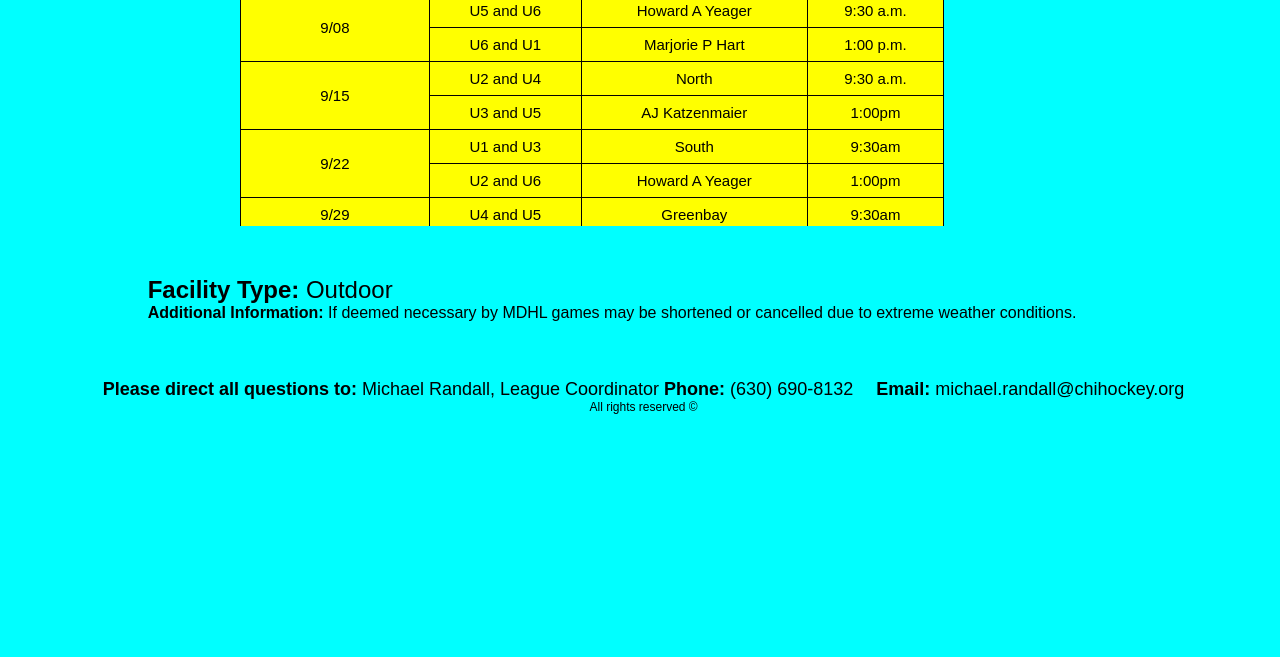
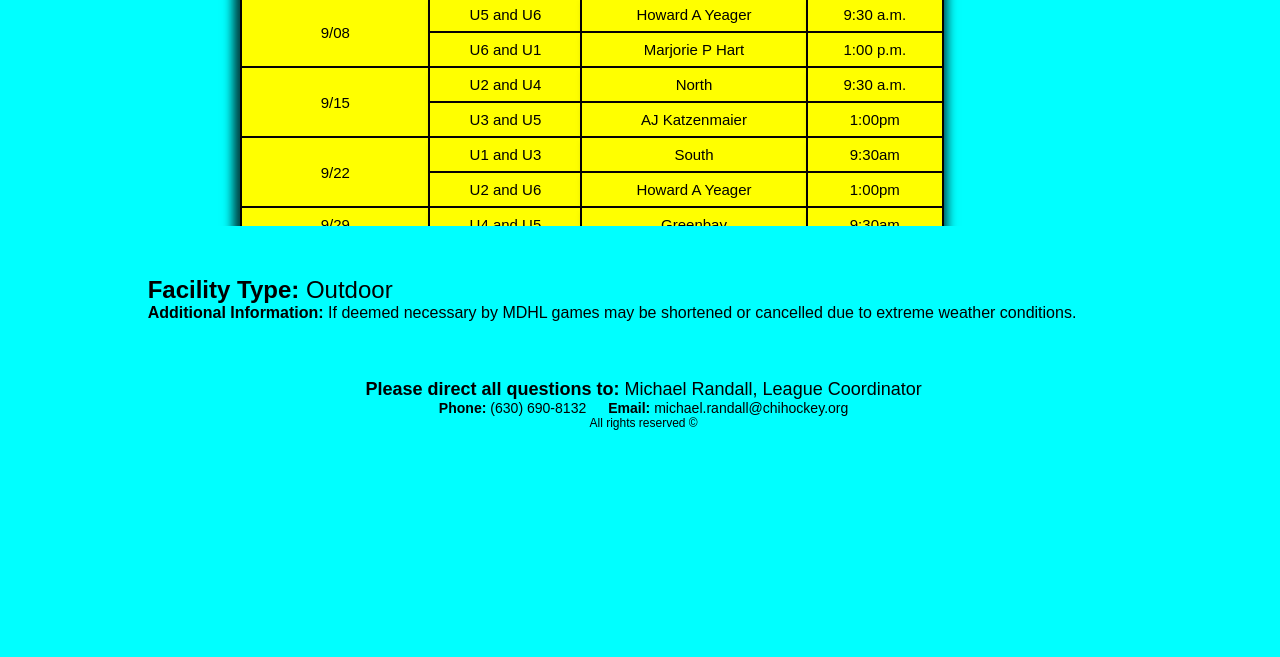
Before and after one commit to joandesan07/mindhub_jack, a plain HTML site: page game_info.html in a window 1280 px wide. Shown: the part 543-1200 px from the top of the page. Drawn offline with Linux system fonts and the light colour scheme.

Commit message:
gameinfoend sprint_3

```diff
--- a/css/game_info.css
+++ b/css/game_info.css
@@ -39,11 +39,18 @@ article {
 }
 
 table {
+    box-shadow: -2px 0px 10px 5px rgba(0,0,0,0.75);
     position: absolute;
     right: 21rem;
     top: 26rem;
     width: 55%;
     border-collapse: collapse;
+
+}
+
+tbody tr:nth-child(2n) {
+    background-color: var(--header-secondary);
+    color: var(--txt-fot);
 }
 
 caption {
@@ -52,16 +59,24 @@ caption {
     margin-top: -1rem;
 }
 
-td {
-    display: table-cell;
-    vertical-align: inherit;
+
+.modTable tbody td:hover{
+    display: flexbox;
+    background-color: #000000;
+    color: rgb(248, 247, 247);
+    border: collapse;
+    border: 1px solid #ddd;
+    padding: 8px;
+
 }
 
+
 th,
-td {
+td{
     background-color: yellow;
     font-size: 15px;
-    border: 1px solid #050202;
+    border: 2px solid #050202;
+    box-shadow: 0 4px 6px rgba(0, 0, 0, 0.1);
     padding: 8px;
     text-align: center;
 }
@@ -69,6 +84,7 @@ td {
 th {
     background-color: rgb(80 92 225);
 }
+
 .normal-text {
     font-weight: normal;
 
--- a/css/mdhl.css
+++ b/css/mdhl.css
@@ -109,7 +109,7 @@ div h2 {
     position: absolute;
     left: 23rem;
     max-inline-size: 57%;
-    top: 65%;
+    top: 24rem;
 }
 
 #boxText>.text1,
--- a/game_info.html
+++ b/game_info.html
@@ -38,7 +38,6 @@
             <h2 class="fixh2">Fall Schedule</h2>
             <div>
                 <table class="modTable">
-
                     <caption>
                         <small>* All game take place on Saturday.</small>
                     </caption>
@@ -116,12 +115,10 @@
                 to extreme weather conditions.</p>
         </article>
     </main>
-
     <footer>
-        <h2>Please direct all questions to: <span class="normal-text">Michael Randall, League Coordinator</span>
-            Phone: <span class="normal-text">(630) 690-8132</span> <span class="spaced-span">Email:</span> <span
-                class="normal-text">michael.randall@chihockey.org</span>
-        </h2>
+        <h2>Please direct all questions to: <span class="normal-text">Michael Randall, League Coordinator</span></h2>
+        <h3>Phone: <span class="normal-text">(630) 690-8132</span> <span class="spaced-span">Email:</span> <span
+                class="normal-text">michael.randall@chihockey.org</span></h3>
         <p>All rights reserved &copy;</p>
     </footer>
 </body>
```
Lines whose indentation alone changed are shown as unchanged.
